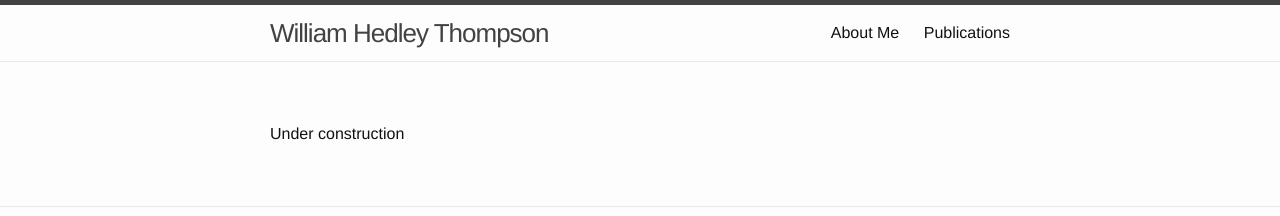
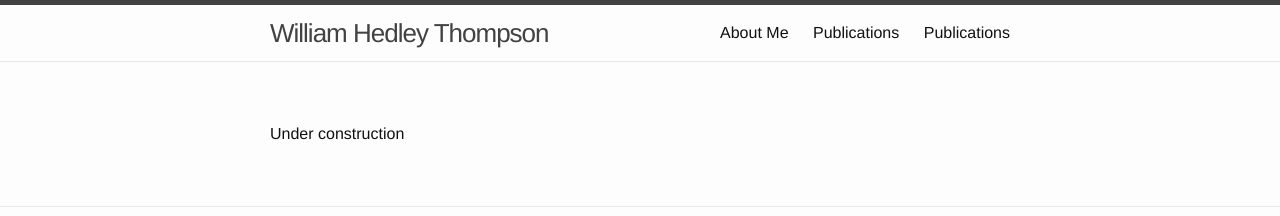
Before and after one commit to wiheto/wiheto.github.io, a Jekyll site: the page built from index.html, in a window 1280 px wide. Shown: the top 216 px of the page. Built offline with Jekyll 4.4.1, drawn with Linux system fonts in a browser that asks for light colours.

Commit message:
menu change

```diff
--- a/_includes/header.html
+++ b/_includes/header.html
@@ -19,6 +19,7 @@
           <a class="page-link" href="{{ my_page.url | prepend: site.baseurl }}">{{ my_page.title }}</a>
           {% endif %}
         {% endfor %}
+        <a class="page-link" href="https://scholar.google.com/citations?hl=en&view_op=list_works&user=wtJUac0AAAAJ">Publications</a>
       </div>
     </nav>
 
```
